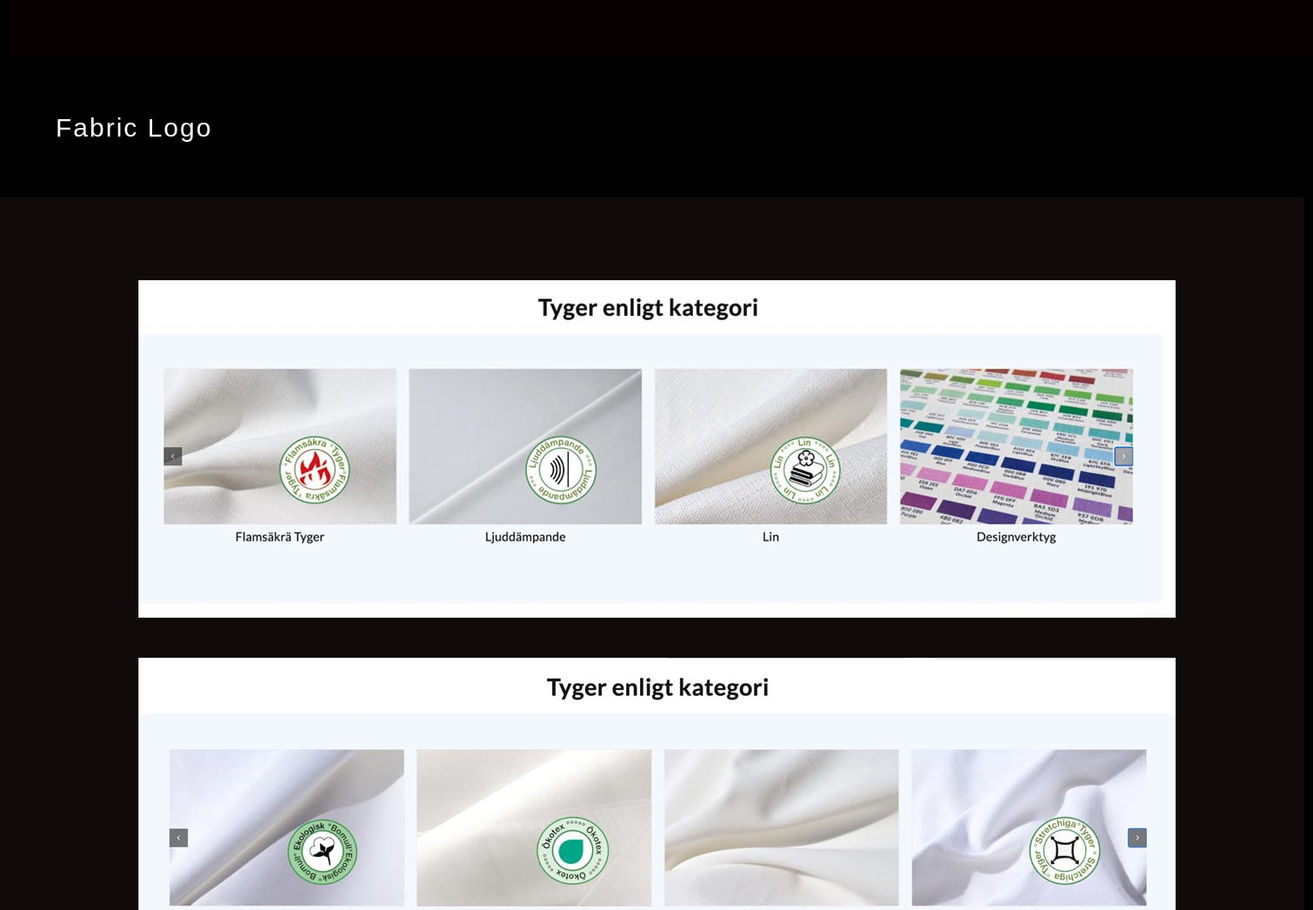
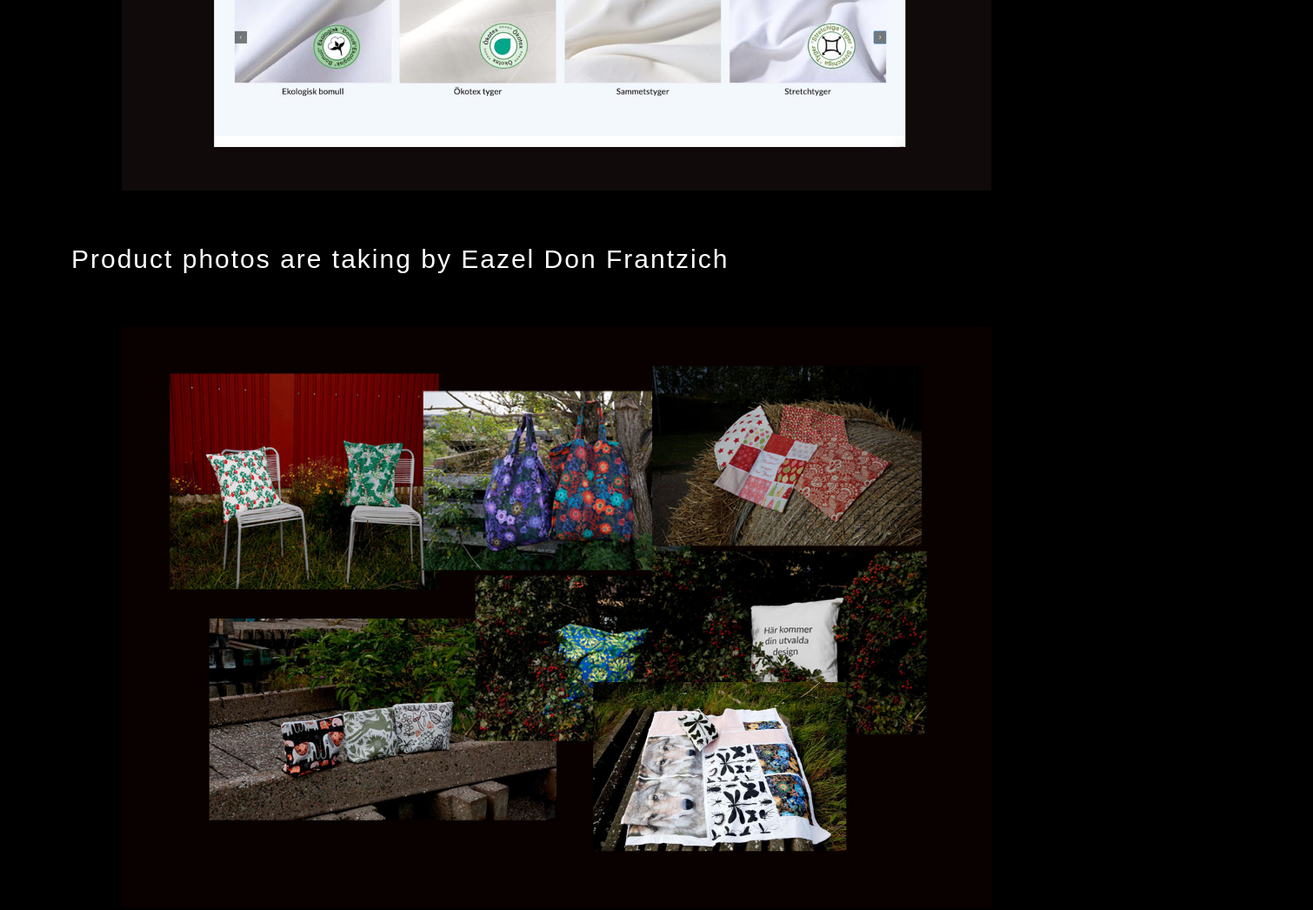
Before and after one commit to eazeldon/elobina-design, a plain HTML site: page index.html in a window 1280 px wide. Shown: the part 2300-3346 px from the top of the page at 87% size, 1510 px wide, since content can reach past the window. Drawn offline with nearby package versions, Linux system fonts and the light colour scheme.

Commit message:
Adding product images

```diff
--- a/index.css
+++ b/index.css
@@ -1,7 +1,7 @@
 body {
    background: black;
    font-family: Arial, Helvetica, sans-serif;
-
+    margin: 20px;
 
 }
 
@@ -29,3 +29,19 @@ h2 {
    text-align: center;
 
 }
+
+.products {
+   text-align: center;
+   margin-bottom: 20px;
+
+
+}
+
+.product-little {
+   color: white;
+   margin-top: 5%;
+   margin-bottom: 5%;
+   margin-left: 5%
+
+
+}
--- a/index.html
+++ b/index.html
@@ -24,18 +24,29 @@
        </h2>
    </div>
    <div class="photos">
-   <img src="photo/example-pattern-curtain-furniture-1 copy.jpg">
+   <img src="photo/example-pattern-curtain-furniture-1 copy.jpg" alt="patterns" style="width:1000px;">
    <br>
-   <img src="photo/Idea-curtain-furniture2.jpg">
+   <img src="photo/Idea-curtain-furniture2.jpg" alt="curtain-furniture" style="width:1000px;">
 </div>
 <div class="logo">
    <h2>
-      Fabric Logo
+      Fabric Logos
    </h2>
 </div>
 
 <div class="logo-fabric">
-   <img src="photo/logos-fabrics-1.jpg">
+   <img src="photo/logos-fabrics-1.jpg" alt="logos-fabrics" style="width:1000px;">
+</div>
+
+<div class="product-little">
+   <h2>
+      Product photos are taking by Eazel Don Frantzich
+   </h2>
+
+</div>
+
+<div class="products">
+   <img src="photo/products-2.jpg"  alt="product" style="width:1000px;">
 </div>
 </body>
 </html>
```
Also changed, not shown: photo/products-2.jpg (added).
